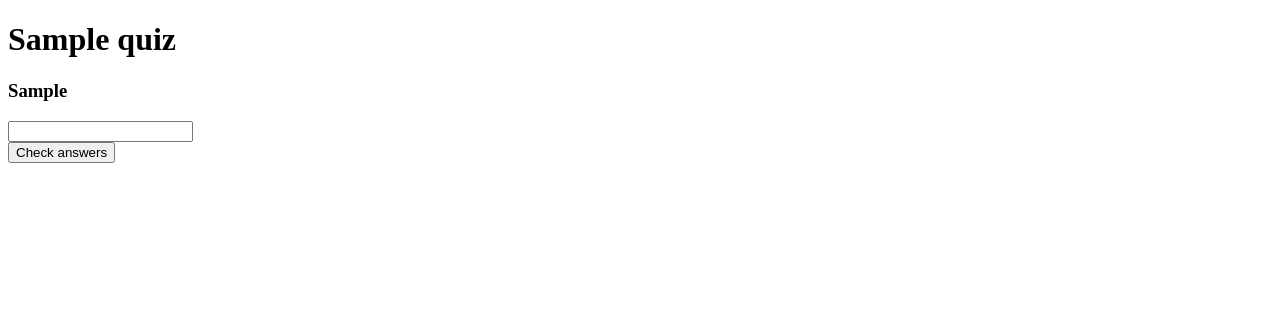
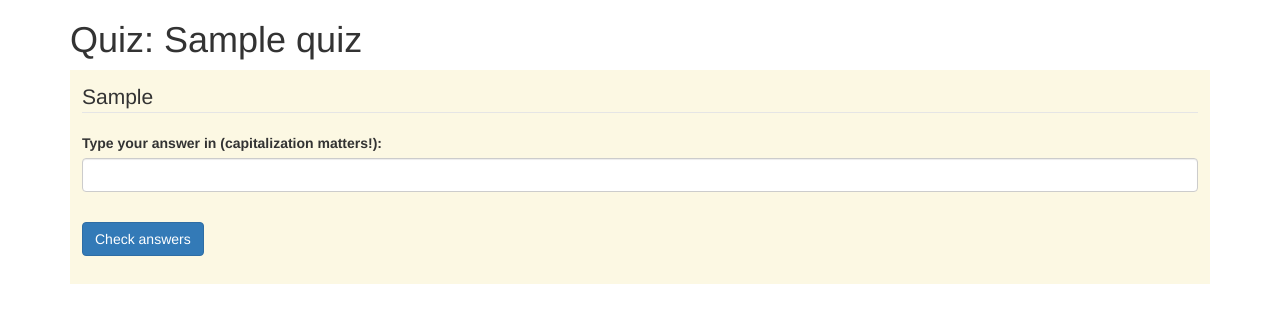
Before and after one commit to pamelafox/django-quiz-app, a Django app: template quizzes/templates/quizzes/display.html in a window 1280 px wide. Shown: the top 323 px of the page. Run offline with Django 4.2, Linux system fonts and the light colour scheme; the template is opened without the code that fills it: values that come from a table or form of the project are taken from there, others are empty; tables that the repository leaves empty hold one stand-in row (values such as "Sample post").

Commit message:
Question display, CSS

```diff
--- a/quizzes/models.py
+++ b/quizzes/models.py
@@ -32,17 +32,6 @@ class Question(models.Model):
   def __str__(self):
     return self.prompt
 
-  def display(self):
-    print(self.prompt)
-    self.answer.display()
-    user_answer = input()
-    if self.answer.is_correct(user_answer):
-      print("You got it!")
-      self.answer_status = 'correct'
-    else:
-      print(f"Sorry, it was: {self.answer.correct_answer}")
-      self.answer_status = 'incorrect'
-
 class Answer(models.Model):
   question = models.OneToOneField(
         Question,
@@ -65,12 +54,6 @@ class FreeTextAnswer(Answer):
       return user_answer.lower() == self.correct_answer.lower()
     return user_answer == self.correct_answer
 
-  def display(self):
-    if self.case_sensitive:
-      print("Type your answer in (capitalization matters!):")
-    else:
-      print("Type your answer in (don't worry about capitalization):")
-
 class MultipleChoiceAnswer(Answer):
   choices = fields.ArrayField(models.CharField(max_length=200, blank=True))
 
@@ -78,19 +61,4 @@ class MultipleChoiceAnswer(Answer):
     return f"{self.correct_answer} from {self.choices}"
 
   def is_correct(self, user_answer):
-    """Assumes user answer is number corresponding to answer."""
-    return self.choices[int(user_answer) - 1] == self.correct_answer
-
-  def is_correct(self, user_answer):
-    self.user_answer = int(user_answer)
-    self.user_answer -= 1
-    correct_index = self.choices.index(self.correct_answer)
-    if self.user_answer == correct_index:
-      return True
-    else:
-      return False
-
-  def display(self):
-    print("Type the number corresponding to the correct answer.")
-    for i in range(0, len(self.choices)):
-      print(f"{i + 1}. {self.choices[i]}")
+    return user_answer == self.correct_answer
--- a/quizzes/templates/quizzes/display.html
+++ b/quizzes/templates/quizzes/display.html
@@ -2,31 +2,68 @@
 <html>
 <head>
   <meta charset="utf-8">
-  <meta name="viewport" content="width=device-width">
-  <title>Quiz {{ quiz.id }}</title>
+  <meta name="viewport" content="width=device-width, initial-scale=1">
+  <title>Quiz: {{ quiz.name }}</title>
+  <link rel="stylesheet" href="https://cdn.jsdelivr.net/npm/bootstrap@3.4.1/dist/css/bootstrap.min.css" integrity="sha384-HSMxcRTRxnN+Bdg0JdbxYKrThecOKuH5zCYotlSAcp1+c8xmyTe9GYg1l9a69psu" crossorigin="anonymous">
 </head>
 <body>
-    <h1>{{ quiz.name }}</h1>
+    <div class="container">
+    <h1>Quiz: {{ quiz.name }}</h1>
 
-    <form action="{% url 'quizzes:grade' question.id %}" method="post">
+    <section class="bg-warning" style="padding:12px">
+    <form id="question-form" action="{% url 'quizzes:grade_question' question.id %}" method="post">
         {% csrf_token %}
-    {% for question in quiz.question_set.all %}
-    <section>
-        <h3>{{ question.prompt }}</h3>
+
+        <fieldset class="form-group">
+            <legend>{{ question.prompt }}</legend>
             {% if question.freetextanswer %}
-        <input type="text" name="{{ question.pk }}">
+            <div class="form-group">
+            <label for="answer">
+            {% if question.freetextanswer.case_sensitive %}
+            Type your answer in (capitalization matters!):
+            {% else %}
+            Type your answer in (don't worry about capitalization):
+            {% endif %}
+            </label>
+            <input type="text" name="answer" class="form-control">
+            </div>
             {% else %}
             {% for choice in question.multiplechoiceanswer.choices %}
+            <div class="radio">
             <label>
-            <input type="radio" name="{{ question.pk }}" value="{{ choice }}">
+                <input type="radio" name="answer" value="{{ choice }}">
                 {{ choice}}
             </label>
+            </div>
             {% endfor %}
             {% endif %}
+        </fieldset>
+        <button type="submit" class="btn btn-primary">Check answers</button>
+    </form>
+
+
+    <div id="question-feedback" style="margin-top:16px">
+    </div>
+
     </section>
-    {% endfor %}
 
-    <button type="submit">Check answers</button>
-</form>
+    {% if next_question %}
+    <div style="margin-top:12px; font-size:16px">
+    <a href="{% url 'quizzes:display_question' quiz.id next_question.id %}">→ Next question</a>
+    </div>
+    {% endif %}
+    </div>
+
+    <script>
+    const form = document.getElementById("question-form");
+    form.addEventListener("submit", (e) => {
+        e.preventDefault();
+        fetch(form.action, {method:'post', body: new FormData(form)})
+            .then((response) => response.text())
+            .then(text => {
+                document.getElementById("question-feedback").innerHTML = text;
+            });
+    });
+    </script>
 </body>
 </html>
--- /dev/null
+++ b/quizzes/templates/quizzes/partial.html
@@ -0,0 +1,5 @@
+{% if is_correct %}
+✅ You got it!
+{% else %}
+❌ Sorry! The correct answer is {{ correct_answer }}
+{% endif %}
--- a/quizzes/urls.py
+++ b/quizzes/urls.py
@@ -6,7 +6,7 @@ app_name = 'quizzes'
 
 urlpatterns = [
     path('', views.index, name='index'),
-    path('<int:quiz_id>/', views.display, name='display'),
-    path('<int:quiz_id>/grade/', views.grade, name='grade'),
-
+    path('<int:quiz_id>/', views.display_quiz, name='display_quiz'),
+    path('<int:quiz_id>/questions/<int:question_id>', views.display_question, name='display_question'),
+    path('questions/<int:question_id>/grade/', views.grade_question, name='grade_question'),
 ]
```
Also changed, not shown: quizzes/views.py (+22 -8 lines). Lines whose indentation alone changed are shown as unchanged.
